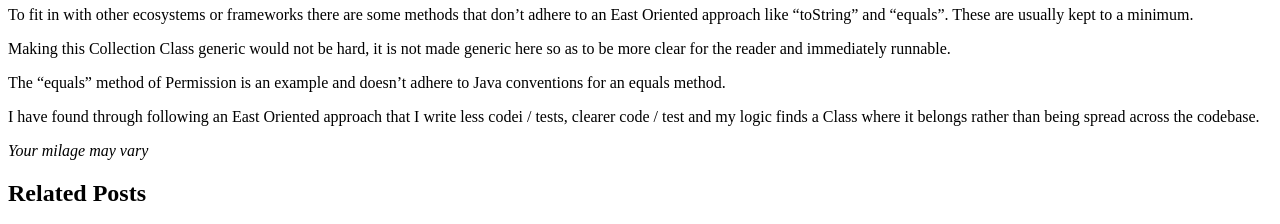
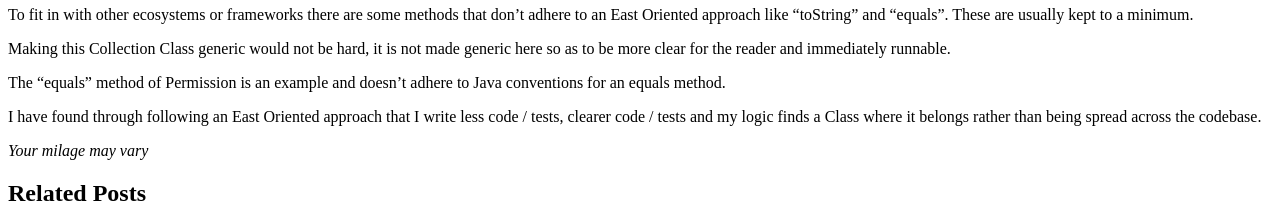
Before and after one commit to jamesladd/jamesladdcode, a Jekyll site: the page built from _posts/2017-01-30-east-collection.md, in a window 1280 px wide. Shown: the part 961-1185 px from the top of the page. Built offline with Jekyll 4.4.1, drawn with Linux system fonts in a browser that asks for light colours.

Commit message:
Another minor tweak.

```diff
--- a/_posts/2017-01-30-east-collection.md
+++ b/_posts/2017-01-30-east-collection.md
@@ -37,6 +37,6 @@ Making this Collection Class generic would not be hard, it is not made generic h
 
 The "equals" method of Permission is an example and doesn't adhere to Java conventions for an equals method.
 
-I have found through following an East Oriented approach that I write less codei / tests, clearer code / test and my logic finds a Class where it belongs rather than being spread across the codebase.
+I have found through following an East Oriented approach that I write less code / tests, clearer code / tests and my logic finds a Class where it belongs rather than being spread across the codebase.
 
 _Your milage may vary_
```
